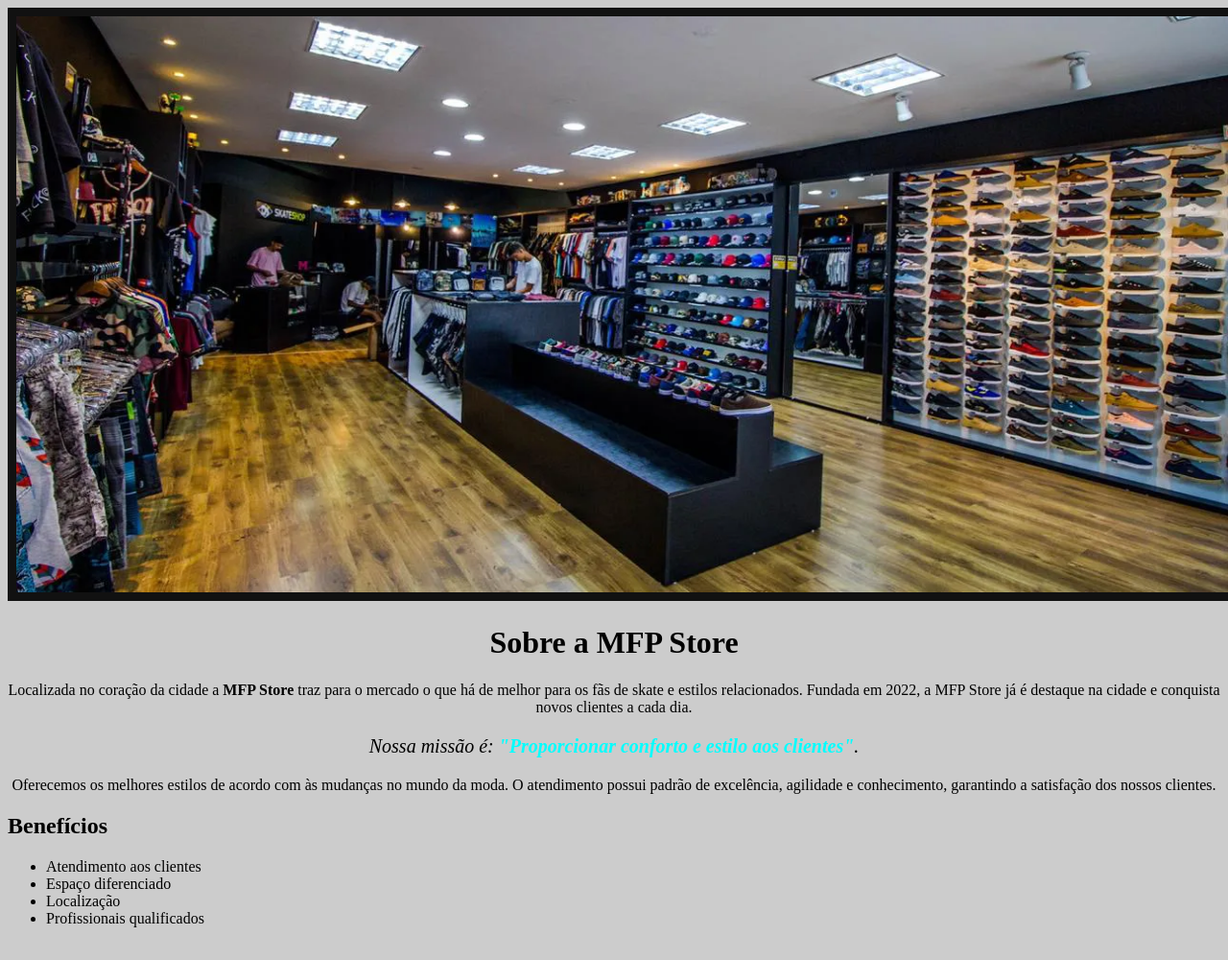
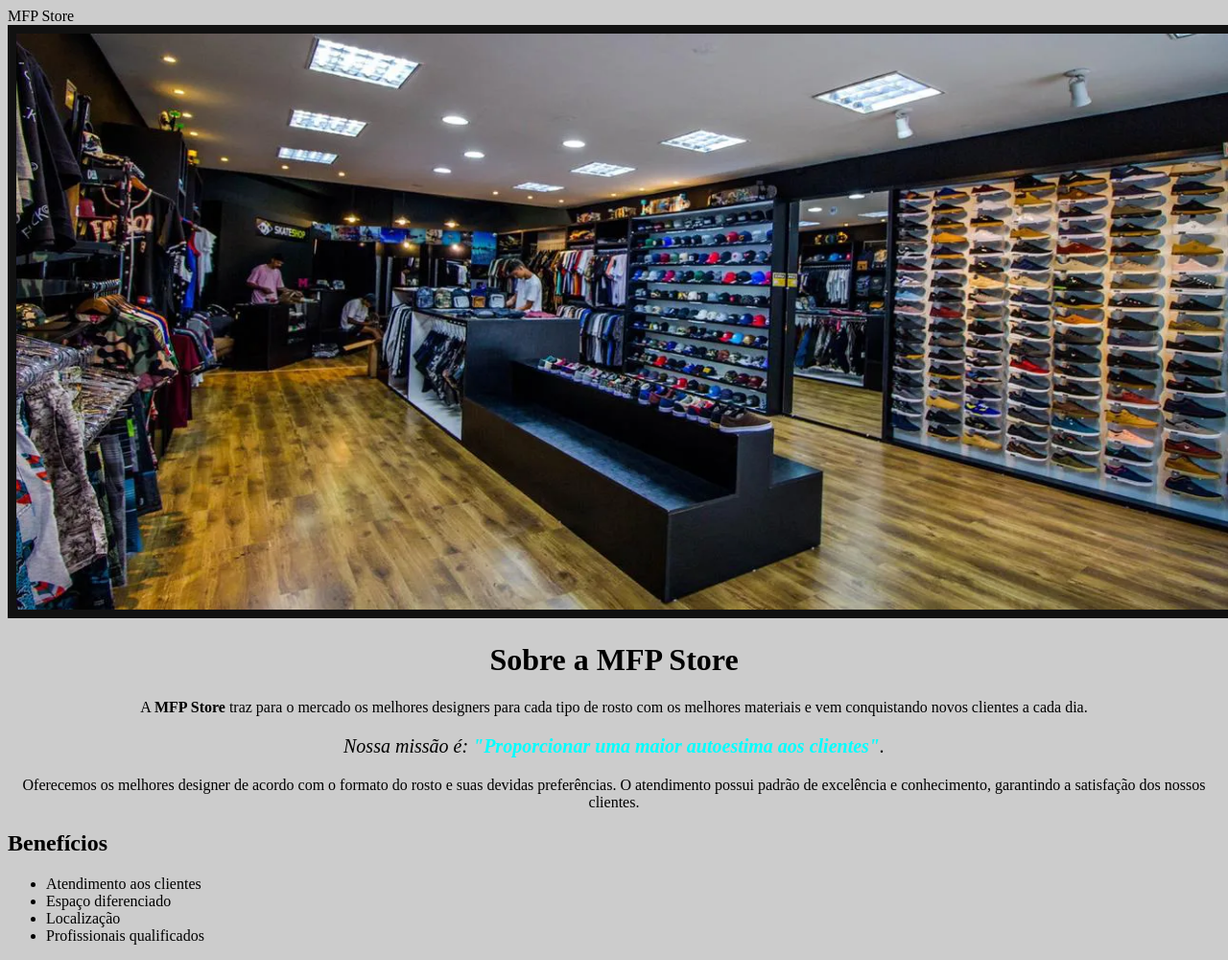
Before and after one commit to Neves1801/MFP-Store, a plain HTML site: page index.html in a window 1280 px wide. Shown: the whole page at 96% size. Drawn offline with Linux system fonts and the light colour scheme.

Commit message:
Designer

```diff
--- a/index.html
+++ b/index.html
@@ -2,7 +2,7 @@
 <html lang="pt-br">
     <head>
         <meta charset="UTF-8">
-        <title> MFP Store em Sinop-MT</title>
+        <title> MFP Store </title>
         <link rel="stylesheet" href="style.css">
         <style>
 
@@ -10,15 +10,18 @@
     </head>
 
     <body>
+        <div>
+            MFP Store
+        </div>
         <img id="foto" src="banner.jpg.webp">
         <div class="principal">
             <h1>Sobre a MFP Store </h1>
 
-            <p> Localizada no coração da cidade a <strong> MFP Store</strong>  traz para o mercado o que há de melhor para os fãs de skate e estilos relacionados. Fundada em 2022, a MFP Store já é destaque na cidade e conquista novos clientes a cada dia.</p>
+            <p> A <strong> MFP Store</strong>  traz para o mercado os melhores designers para cada tipo de rosto com os melhores materiais e vem conquistando novos clientes a cada dia.</p>
 
-            <p id= "missao"> <em> Nossa missão é: <strong>"Proporcionar conforto e estilo aos clientes"</strong>.</em></p>
+            <p id= "missao"> <em> Nossa missão é: <strong>"Proporcionar uma maior autoestima aos clientes"</strong>.</em></p>
 
-            <p>Oferecemos os melhores estilos de acordo com às mudanças no mundo da moda. O atendimento possui padrão de excelência, agilidade e conhecimento, garantindo a satisfação dos nossos clientes.</p>
+            <p>Oferecemos os melhores designer de acordo com o formato do rosto e suas devidas preferências. O atendimento possui padrão de excelência e conhecimento, garantindo a satisfação dos nossos clientes.</p>
         </div>
 
         <div class="Benefícios">
```
